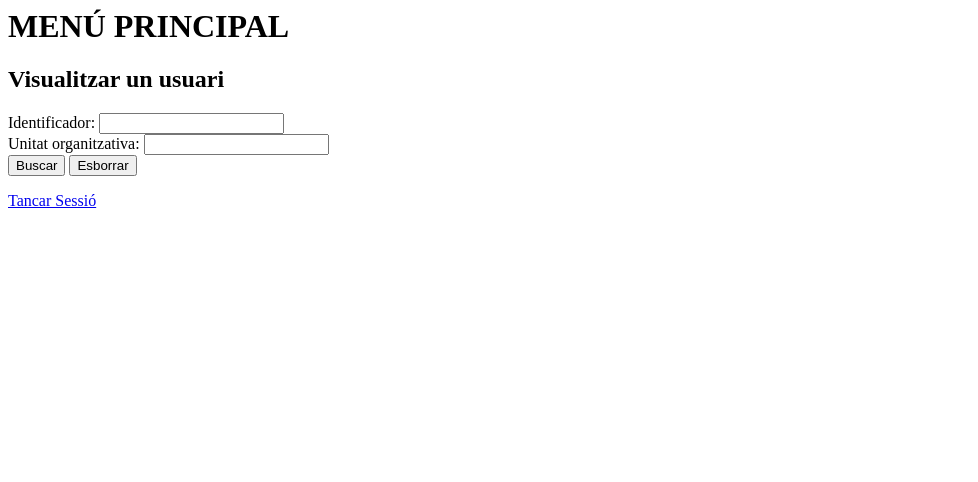
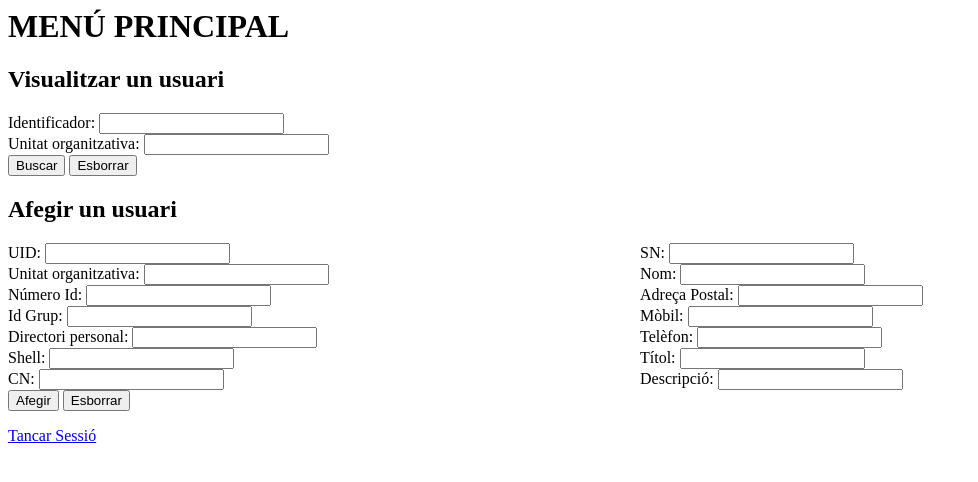
Before and after one commit to arclca2021daw2/daw2_m08uf23_projecte_claramunt_arnau, a PHP site: page /menu.php in a window 1280 px wide. Shown: the top 482 px of the page, without its empty margins (0-978 px from the left). Run offline with PHP 8.4, Linux system fonts and the light colour scheme.

Commit message:
Afegir usuari

```diff
--- a/deployment.xml
+++ b/deployment.xml
@@ -3,6 +3,6 @@
     <name>projecte</name>
     <summary>Projecte M08UF2/UF3</summary>
     <version>
-        <release>1.0.0</release>
+        <release>1.0.1</release>
     </version>
     </package>
--- /dev/null
+++ b/menu.css
@@ -0,0 +1,5 @@
+@CHARSET "UTF-8";
+.divform {
+	width: 50%;
+	float: left;
+}
--- a/menu.php
+++ b/menu.php
@@ -3,14 +3,39 @@
 		<title>
 			Menú Projecte LDAP
 		</title>
+		<link rel="stylesheet" href="./menu.css">
 	</head>
 	<body>
 		<h1>MENÚ PRINCIPAL</h1>
 		<h2>Visualitzar un usuari</h2>
 		<form action="http://zend-arclca.fjeclot.net/projecte/mostrar.php" method="GET">
-			Identificador: <input type="text" name="usr"><br>
-			Unitat organitzativa: <input type="text" name="ou"><br>
+			Identificador: <input type="text" name="usr" required><br>
+			Unitat organitzativa: <input type="text" name="ou" required><br>
 			<input type="submit" value="Buscar">
+			<input type="reset" value="Esborrar">
+		</form>
+
+		<h2>Afegir un usuari</h2>
+		<form action="http://zend-arclca.fjeclot.net/projecte/afegir.php" method="POST">
+    		<div class="divform">
+    			UID: <input type="text" name="uid" required><br>
+    			Unitat organitzativa: <input type="text" name="unorg" required><br>
+    			Número Id: <input type="number" name="num_id" required><br>
+    			Id Grup: <input type="number" name="grup" required><br>
+    			Directori personal: <input type="text" name="dir_pers" required><br>
+    			Shell: <input type="text" name="sh" required><br>
+    			CN: <input type="text" name="cn" required><br>
+    		</div>
+    		<div class="divform">
+    			SN: <input type="text" name="sn" required><br>
+    			Nom: <input type="text" name="nom" required><br>
+    			Adreça Postal: <input type="text" name="adressa" required><br>
+    			Mòbil: <input type="text" name="mobil" required><br>
+    			Telèfon: <input type="text" name="telefon" required><br>
+    			Títol: <input type="text" name="titol" required><br>
+    			Descripció: <input type="text" name="descripcio" required><br>
+    		</div>
+			<input type="submit" value="Afegir">
 			<input type="reset" value="Esborrar">
 		</form>
 
```
Also changed, not shown: afegir.php (added, +59 -0 lines), 1 other file.
